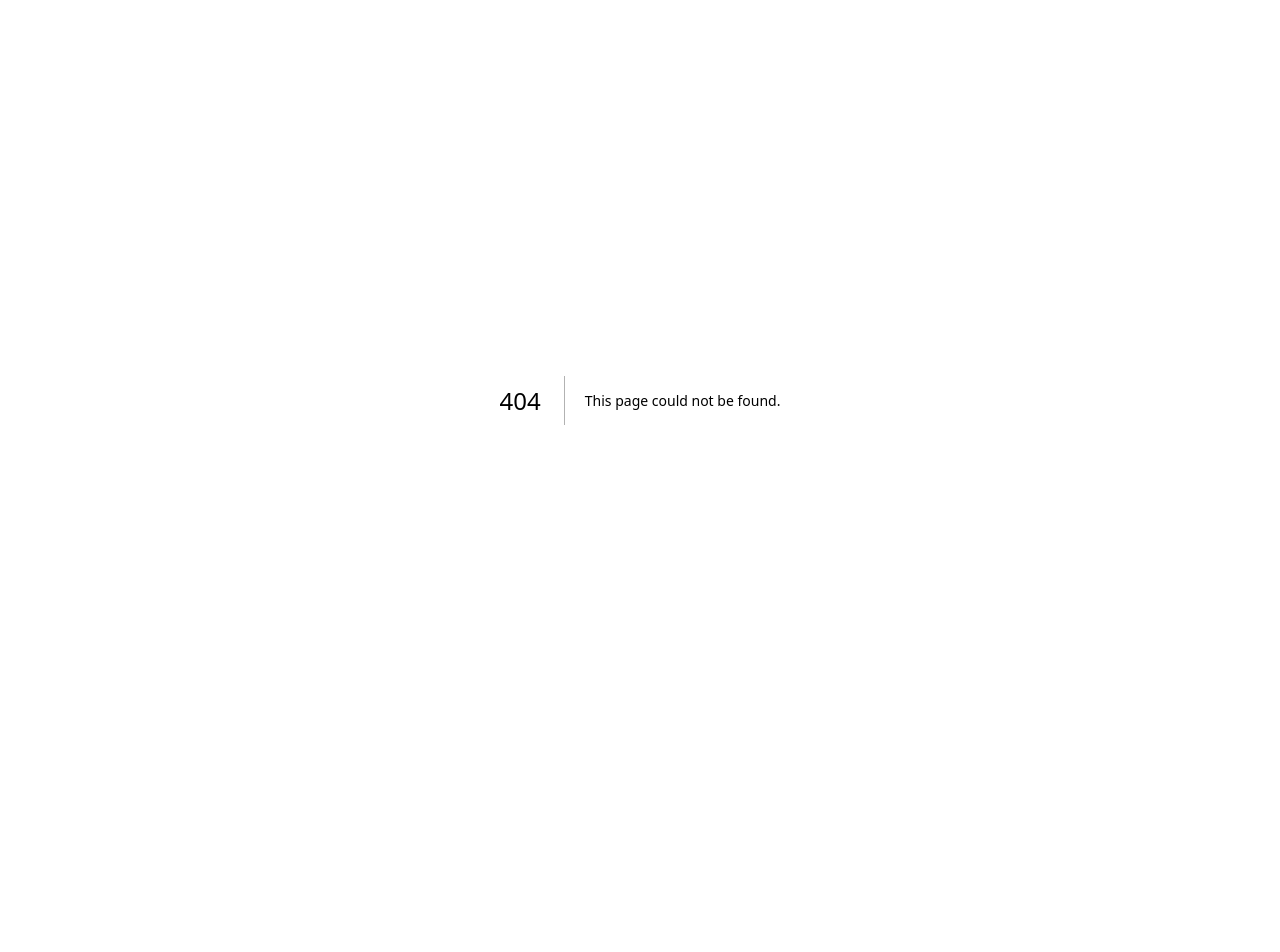
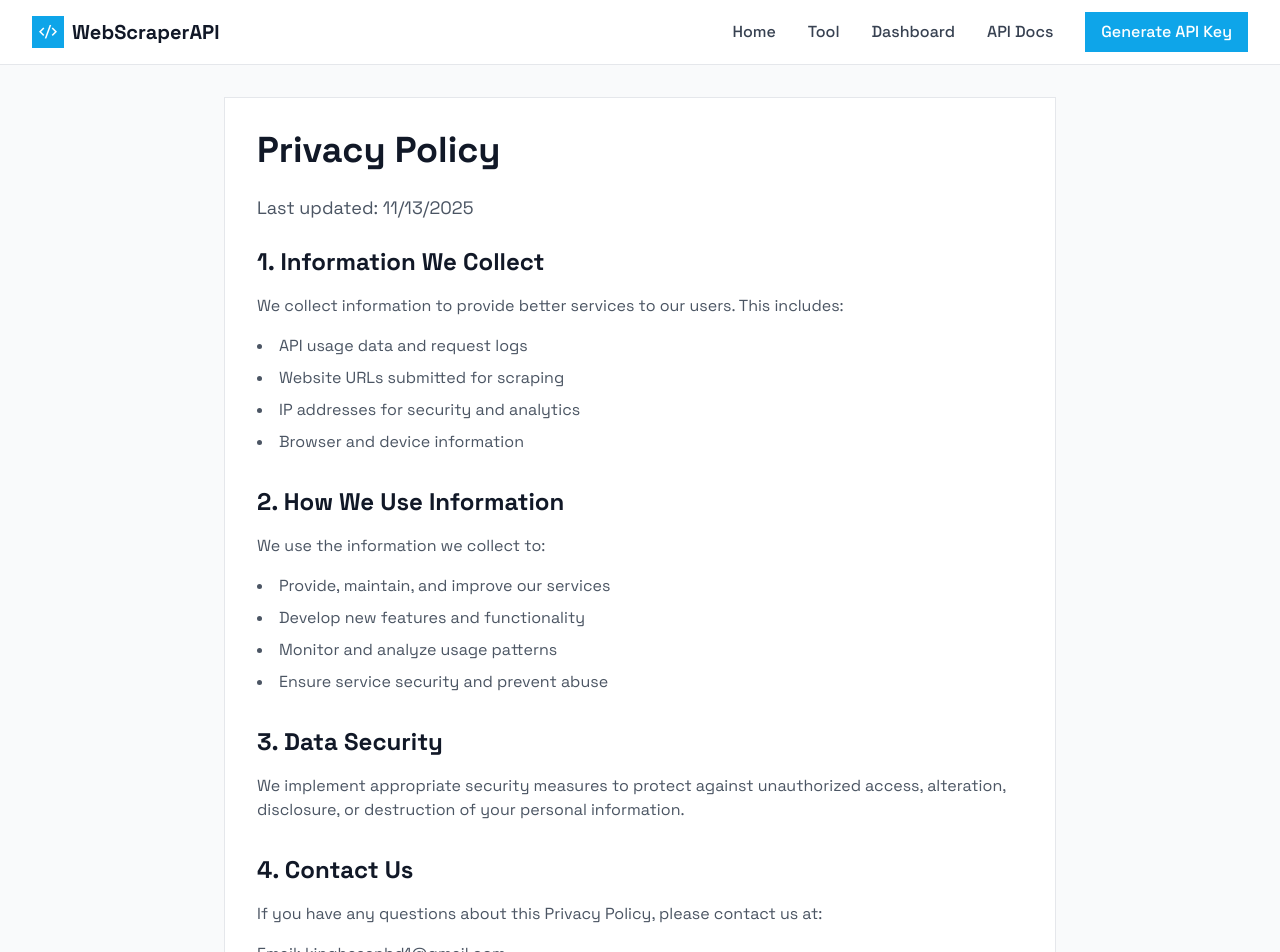
Before and after one commit to hasanxld/web-scraper, a Next.js app: page /privacy in a window 1280 px wide. Before the commit this address had no page. Shown: the top 952 px of the page. Before the commit the page ends 800 px from the top, so only its background shows below. Built offline with nearby package versions, Linux system fonts and the light colour scheme.

Commit message:
Create privacy.js

```diff
--- /dev/null
+++ b/pages/privacy.js
@@ -0,0 +1,85 @@
+import Head from 'next/head'
+import Header from '../components/Header'
+import Footer from '../components/Footer'
+import { useEffect, useState } from 'react'
+
+export default function Privacy() {
+  const [websiteUrl, setWebsiteUrl] = useState('')
+
+  useEffect(() => {
+    setWebsiteUrl(window.location.origin)
+  }, [])
+
+  return (
+    <>
+      <Head>
+        <title>Privacy Policy - WebScraperAPI | Data Protection</title>
+        <meta name="description" content="WebScraperAPI privacy policy. Learn how we protect your data and handle API usage information." />
+        <link rel="canonical" href={`${websiteUrl}/privacy`} />
+      </Head>
+
+      <Header />
+
+      <main className="min-h-screen bg-gray-50 py-8">
+        <div className="max-w-4xl mx-auto px-4 sm:px-6 lg:px-8">
+          <div className="bg-white border border-gray-200 rounded-lg p-6 md:p-8">
+            <h1 className="text-3xl md:text-4xl font-bold text-gray-900 mb-6">Privacy Policy</h1>
+
+            <div className="prose prose-gray max-w-none">
+              <p className="text-lg text-gray-600 mb-6">
+                Last updated: {new Date().toLocaleDateString()}
+              </p>
+
+              <section className="mb-8">
+                <h2 className="text-2xl font-bold text-gray-900 mb-4">1. Information We Collect</h2>
+                <p className="text-gray-600 mb-4">
+                  We collect information to provide better services to our users. This includes:
+                </p>
+                <ul className="list-disc list-inside text-gray-600 space-y-2">
+                  <li>API usage data and request logs</li>
+                  <li>Website URLs submitted for scraping</li>
+                  <li>IP addresses for security and analytics</li>
+                  <li>Browser and device information</li>
+                </ul>
+              </section>
+
+              <section className="mb-8">
+                <h2 className="text-2xl font-bold text-gray-900 mb-4">2. How We Use Information</h2>
+                <p className="text-gray-600 mb-4">
+                  We use the information we collect to:
+                </p>
+                <ul className="list-disc list-inside text-gray-600 space-y-2">
+                  <li>Provide, maintain, and improve our services</li>
+                  <li>Develop new features and functionality</li>
+                  <li>Monitor and analyze usage patterns</li>
+                  <li>Ensure service security and prevent abuse</li>
+                </ul>
+              </section>
+
+              <section className="mb-8">
+                <h2 className="text-2xl font-bold text-gray-900 mb-4">3. Data Security</h2>
+                <p className="text-gray-600">
+                  We implement appropriate security measures to protect against unauthorized access,
+                  alteration, disclosure, or destruction of your personal information.
+                </p>
+              </section>
+
+              <section className="mb-8">
+                <h2 className="text-2xl font-bold text-gray-900 mb-4">4. Contact Us</h2>
+                <p className="text-gray-600">
+                  If you have any questions about this Privacy Policy, please contact us at:
+                </p>
+                <div className="mt-4 space-y-2">
+                  <p className="text-gray-600">Email: kinghasanbd1@gmail.com</p>
+                  <p className="text-gray-600">WhatsApp: +8801744298642</p>
+                </div>
+              </section>
+            </div>
+          </div>
+        </div>
+      </main>
+
+      <Footer />
+    </>
+  )
+}
```
